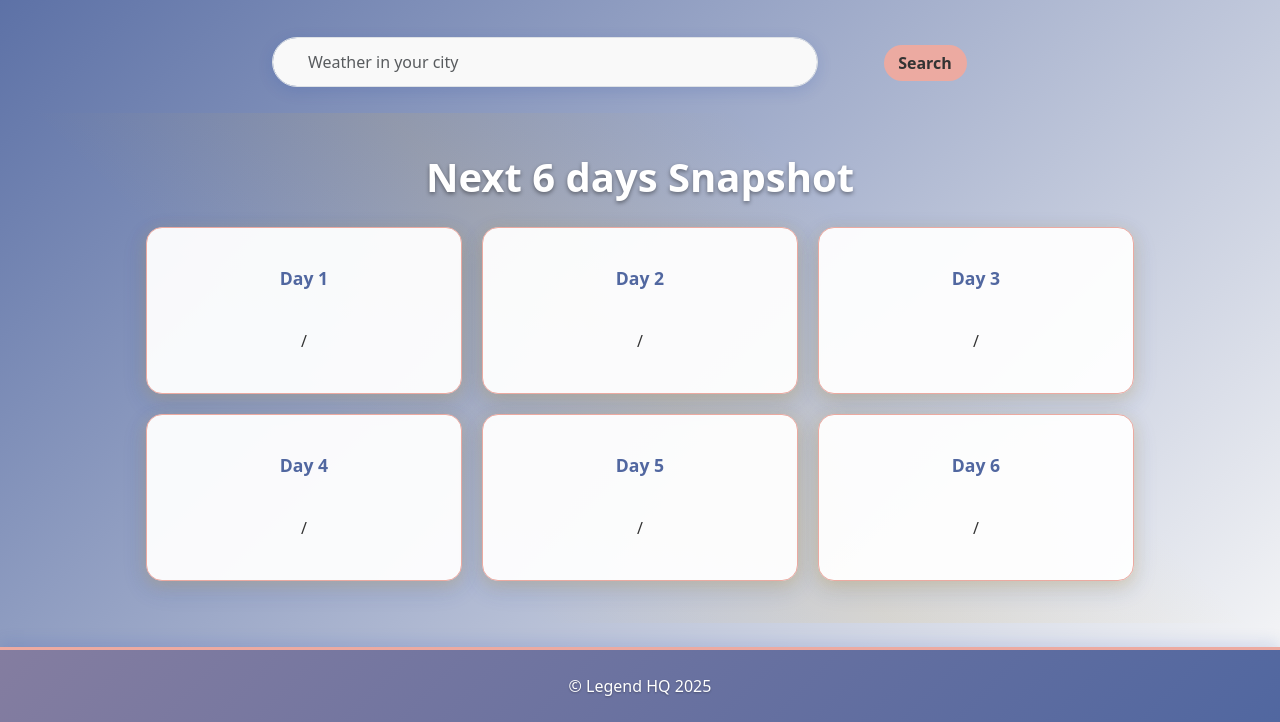
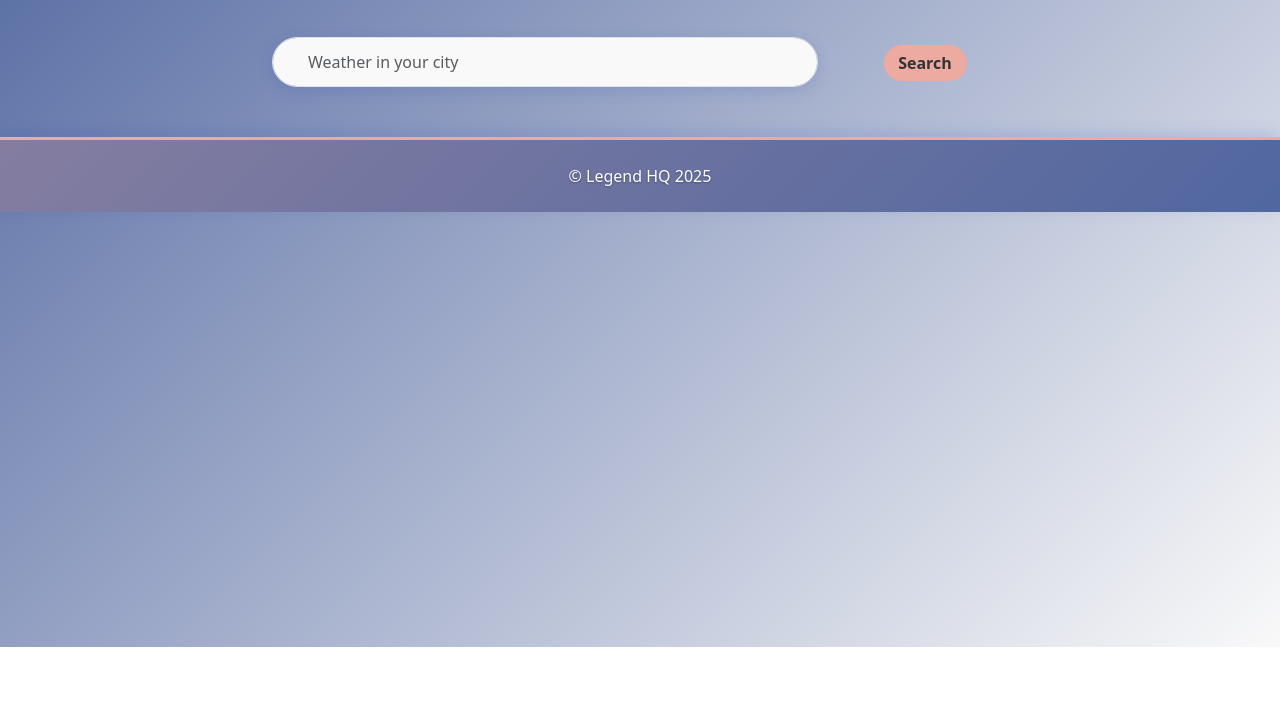
Before and after one commit to AnaisBresle/Legend-HQ, a plain HTML site: page index.htm in a window 1280 px wide. Shown: the part 153-875 px from the top of the page. After the commit the page ends 800 px from the top, so only its background shows below. Drawn offline with nearby package versions, Linux system fonts and the light colour scheme.

Commit message:
Hide and show 6 day forecast

```diff
--- a/assets/js/script.js
+++ b/assets/js/script.js
@@ -72,6 +72,7 @@ function onfetchWeather() {
                     const sunsetFormatted = formatTime(sunset, timezoneName);
                     // display the today forecast section
                     document.querySelector("#todayForecast").classList.remove("hidden");
+                    document.querySelector("#fiveDayForecast").classList.remove("hidden");
                     const iconContainerEl = document.querySelector(".col-12.col-md-4.d-flex.justify-content-center.align-items-center");
                     if (icon.endsWith("d")) {
                         iconContainerEl.classList.remove("bg-dark");
--- a/index.htm
+++ b/index.htm
@@ -67,7 +67,7 @@
             </div>
             <div class="col-12 col-md-8 d-flex align-items-center">
             <div id="todayMainInfo" class="text-center  w-100">
-              <p class="mainDescription text-wrap text-center"></p>
+              <p class="mainDescription text-wrap text-center py-3"></p>
               <div class="container justify-content-center">
                 <div class="row">
                   <div class="col-12 col-md-6 text-center">
@@ -115,51 +115,51 @@
       </div>
 
     </section>
-    <section id="fiveDayForecast" class="mt-4 py-4">
+    <section id="fiveDayForecast" class="mt-4 py-4 hidden">
       <div class="container-fluid">
         <div class="row p-2 justify-content-center text-center">
           <h1 class="py-2">Next 6 days Snapshot</h1>
           <!--Three boxes in a row on large screen, two on smaller and just one box on small screens-->
           <div id="dayOne" class="dayBox col-12 col-sm-6 col-lg-3">
-            <h3 class="pt-3">Day 1</h3>
+            <h3 class="pt-3"> </h3>
             <img class="weatherIcon">
-            <p><span class="tempHigh"></span> /
-              <span class="tempLow"></span>
+             <p>High: <span class="tempHigh"></span> /
+              Low: <span class="tempLow"></span>
             </p>
           </div>
           <div id="dayTwo" class="dayBox col-12 col-sm-6 col-lg-3">
-            <h3 class="pt-3">Day 2</h3>
+            <h3 class="pt-3"> </h3>
             <img class="weatherIcon">
-            <p><span class="tempHigh"></span> /
-              <span class="tempLow"></span>
+            <p>High: <span class="tempHigh"></span> /
+              Low: <span class="tempLow"></span>
             </p>
           </div>
           <div id="dayThree" class="dayBox col-12 col-sm-6 col-lg-3">
-            <h3 class="pt-3">Day 3</h3>
+            <h3 class="pt-3"> </h3>
             <img class="weatherIcon">
-            <p><span class="tempHigh"></span> /
-              <span class="tempLow"></span>
+             <p>High: <span class="tempHigh"></span> /
+              Low: <span class="tempLow"></span>
             </p>
           </div>
           <div id="dayFour" class="dayBox col-12 col-sm-6 col-lg-3">
-            <h3 class="pt-3">Day 4</h3>
+            <h3 class="pt-3"> </h3>
             <img class="weatherIcon">
-            <p><span class="tempHigh"></span> /
-              <span class="tempLow"></span>
+             <p>High: <span class="tempHigh"></span> /
+              Low: <span class="tempLow"></span>
             </p>
           </div>
           <div id="dayFive" class="dayBox col-12 col-sm-6 col-lg-3">
-            <h3 class="pt-3">Day 5</h3>
+            <h3 class="pt-3"> </h3>
             <img class="weatherIcon">
-            <p><span class="tempHigh"></span> /
-              <span class="tempLow"></span>
+             <p>High: <span class="tempHigh"></span> /
+              Low: <span class="tempLow"></span>
             </p>
           </div>
           <div id="daySix" class="dayBox col-12 col-sm-6 col-lg-3">
-            <h3 class="pt-3">Day 6</h3>
+            <h3 class="pt-3"> </h3>
             <img class="weatherIcon">
-            <p><span class="tempHigh"></span> /
-              <span class="tempLow"></span>
+            <p>High: <span class="tempHigh"></span> /
+              Low: <span class="tempLow"></span>
             </p>
           </div>
 
```
